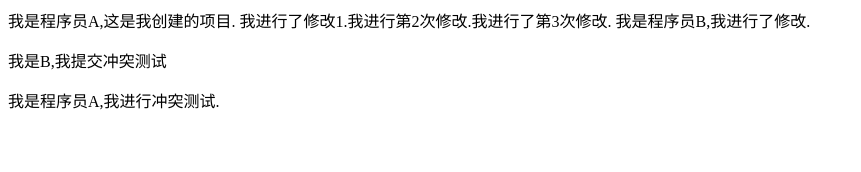
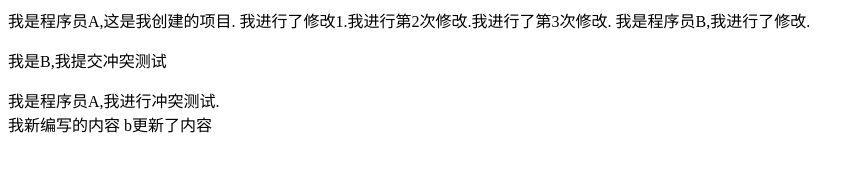
Before and after one commit to songwb89/github-demo, a plain HTML site: page index.html in a window 1280 px wide. Shown: the whole page, without its empty margins (0-861 px from the left). Drawn offline with Linux system fonts and the light colour scheme.

Commit message:
b提交更新

```diff
--- a/index.html
+++ b/index.html
@@ -14,6 +14,8 @@
     <div>
         我是程序员A,我进行冲突测试.
     </div>
+    我新编写的内容
+    b更新了内容
 </body>
 
 </html>
```
